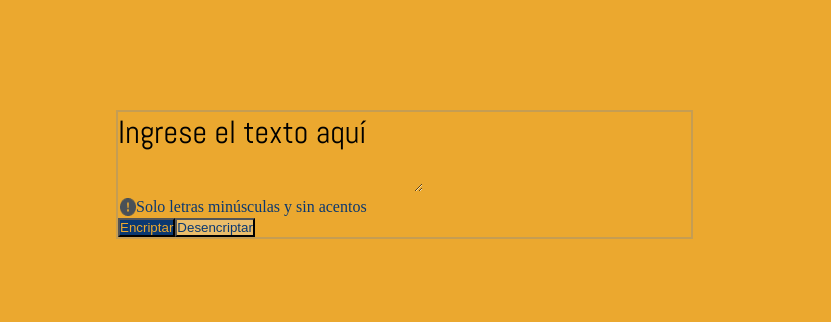
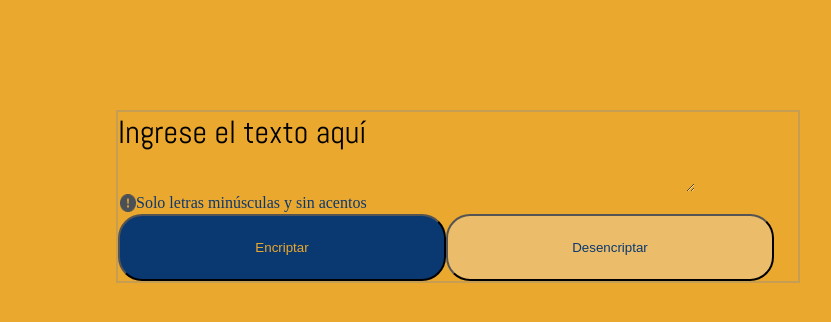
Before and after one commit to extefano/Encriptador-Codigo, a plain HTML site: page index.html in a window 1280 px wide. Shown: the part 134-456 px from the top of the page, without its empty margins (12-843 px from the left). Drawn offline with Linux system fonts and the light colour scheme.

Commit message:
mejora de botones

```diff
--- a/style.css
+++ b/style.css
@@ -22,19 +22,23 @@ body {
 
 }
 .insercion{
-    width: 577px;
+
     box-sizing: border-box;
     border: 2px solid #C59D53;
     box-sizing: border-box;
+    display: flex;
+    flex-direction: column;
 
 
 }
 .insercion__texto{
     background-color: #EBA82F;
+    width: 577px;
     border: none;
     font-size: 32px;
     font-family: "Abel", sans-serif;
     font-style: normal;
+
 
 }
 .oculto{
@@ -50,14 +54,24 @@ body {
     width: 680px;
     font-family: "Abel", sans-serif;
     display: flex;
-    justify-content: normal;
+    align-items: flex-start;
+    font-size: 16px;
+    font-style: normal;
+
 }
 
 .botonen{
     background-color: #0A3871;
     color: #EBA82F;
+    width: 328px;
+    padding: 24px 0px;
+    border-radius: 24px;
 }
 .botondesen{
     background-color: #EBBD6A;
     color: #0A3871;
+    width: 328px;
+    height: 67px;
+    padding: 24px 0;
+    border-radius: 24px;
 }
```
